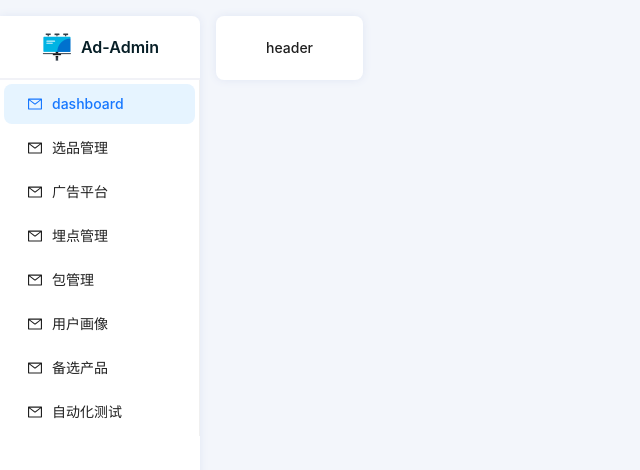
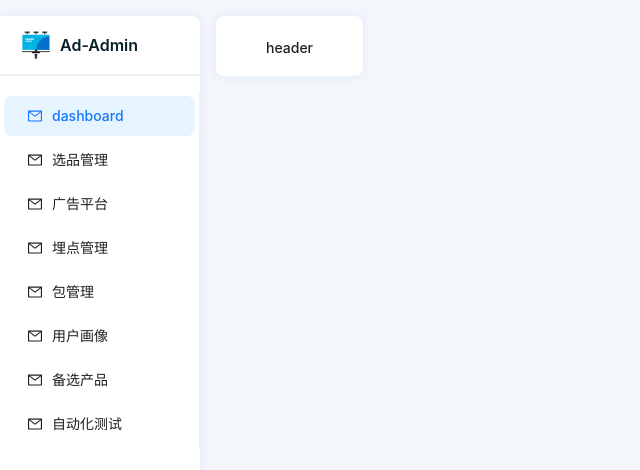
Before and after one commit to MicMagic/Ad-Admin, a React (Create React App) app: page /#/homepage in a window 1280 px wide. Shown: the top 470 px of the page, without its empty margins (0-640 px from the left). Built offline with nearby package versions, Linux system fonts and the light colour scheme.

Commit message:
feat: 修改Sider样式

```diff
--- a/src/views/HomePage/index.scss
+++ b/src/views/HomePage/index.scss
@@ -16,13 +16,14 @@
         border-radius: 0 8px 8px 0;
         box-shadow: 0 0 8px 0 #e0e6f4;
         .homepage-logo {
-            height: 64px;
+            height: 60px;
             display: flex;
             align-items: center;
-            justify-content: center;
+            padding: 0px 20px;
             font-weight: 600;
             font-size: 16px;
             border-bottom: 2px solid #f1f2f7;
+            margin-bottom: 16px;
             img {
                 width: 32px;
                 height: 32px;
@@ -31,6 +32,7 @@
         }
     }
     .homepage-header {
+        height: 60px;
         background-color: #fff;
         border-radius: 8px;
         box-shadow: 0 0 8px 0 #e0e6f4;
```
